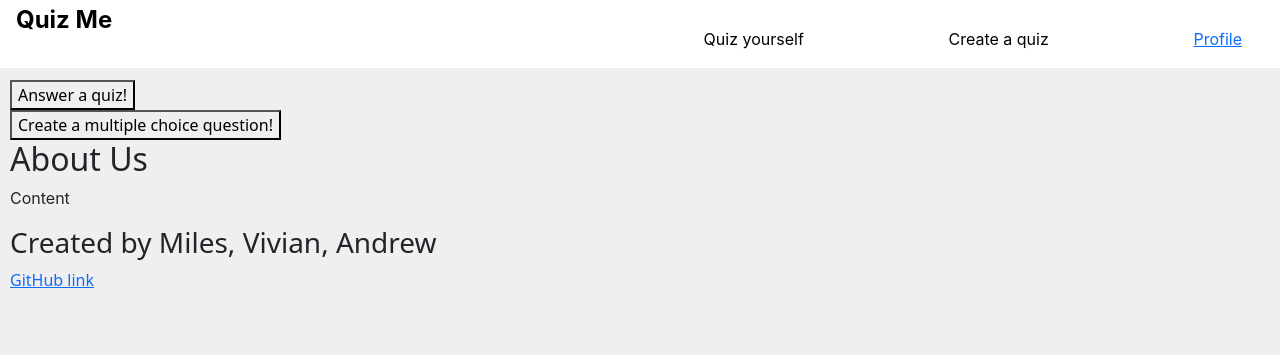
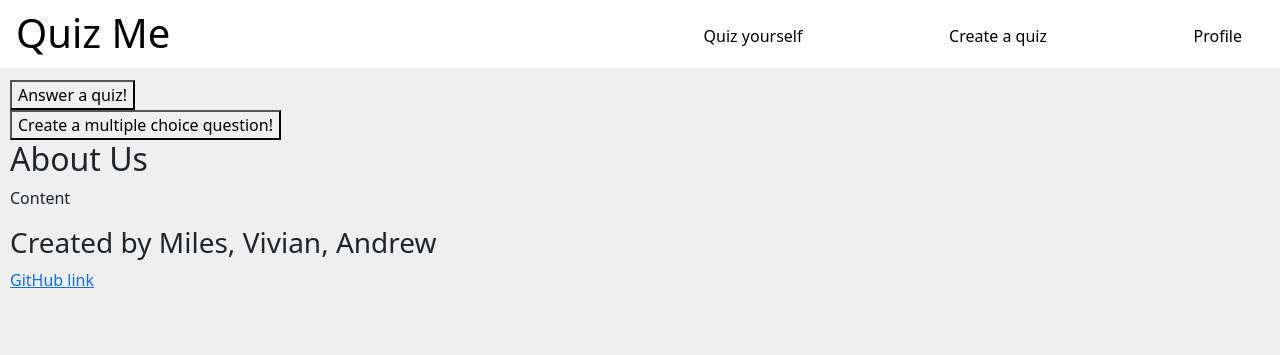
Before and after one commit to andrew60199/Quiz-Me, a Node server app: page / in a window 1280 px wide. Shown: the top 355 px of the page. Run offline with Node 20, Linux system fonts and the light colour scheme; some libraries are stand-ins or nearby versions.

Commit message:
fixed up the CSS

```diff
--- a/public/css/custom.css
+++ b/public/css/custom.css
@@ -26,7 +26,6 @@ a:active {
 
 /* These properties are defined once and used multiple times to ensure one source of truth. */
 :root {
-    --font: 'Inter', sans-serif;
     --lightgray: #EFEFEF;
     --grayolive: #736D6A;
     --offblack: #333333;
@@ -43,8 +42,6 @@ body {
 }
 
 .reset-button {
-    font-family: var(--font);
-    font-size: 1rem;
     display: inline-block;
     border: none;
     margin: 0;
@@ -54,16 +51,9 @@ body {
     text-align: center;
 }
 
-h1 {
-    font-family: var(--font);
-    font-size: 1.5rem;
-    font-weight: 700;
+.reset-link {
     text-decoration: none;
-}
-
-p {
-    font-family: var(--font);
-    font-size: 1rem;
+    color: black;
 }
 
 .header {
@@ -80,9 +70,9 @@ p {
 .navigation ul {
     display: flex;
     position: fixed;
-    font-family: var(--font);
+    margin: 0;
     bottom: 0;
-    width: 75%;
+    width: 100%;
     padding: 1rem 12.5%;
     justify-content: space-between;
     background-color: white;
@@ -110,12 +100,13 @@ main {
     }
 
     .header {
+        top: 0.8rem;
         width: 48%;
         padding: 0.625rem;
     }
 
     .navigation ul {
-        top: 1rem;
+        top: 0.8rem;
         right: 0;
         bottom: auto;
         width: 48%;
--- a/views/layouts/main.handlebars
+++ b/views/layouts/main.handlebars
@@ -21,7 +21,7 @@
                     <ul id="navigation">
                         <li><button id="quiz" class="reset-button">Quiz yourself</button></li>
                         <li><button id="create" class="reset-button">Create a quiz</button></li>
-                        <li><button id="profile" class="reset-button"><a href="/login">Profile</a></button></li>
+                        <li><button id="profile" class="reset-button"><a href="/login" class="reset-link">Profile</a></button></li>
                     </ul>
                 </nav>
             </div>
```
Also changed, not shown: other parts of public/css/custom.css (+2 -1 lines).
